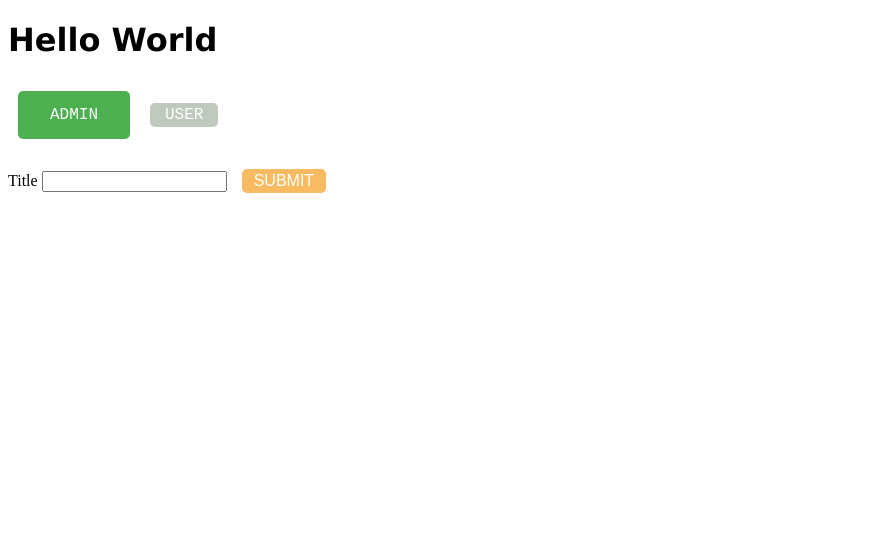
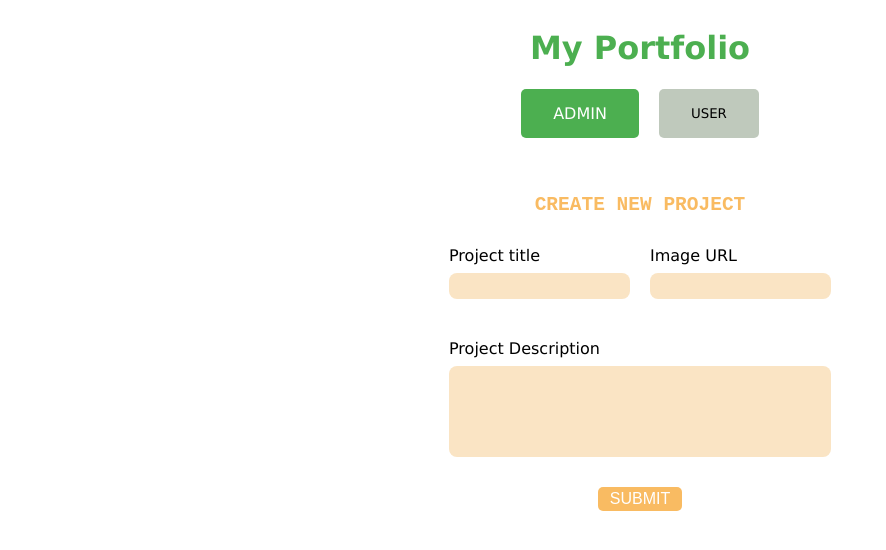
Before and after one commit to CodeOp-tech/vue-portfolio-activity-Martachis, a Vue app: page / in a window 1280 px wide. Shown: the top 550 px of the page, without its empty margins (0-886 px from the left). Built offline with nearby package versions, Linux system fonts and the light colour scheme.

Commit message:
Template y estilo de formulario aún no funciona

```diff
--- a/src/App.vue
+++ b/src/App.vue
@@ -1,8 +1,10 @@
 <template>
-  <div>
-    <h1>Hello World</h1>
-    <button @click="isAdmin = true" :class="{ 'color-admin-button': isAdmin === true}">ADMIN</button>
-    <button @click="isAdmin = false" :class="{ 'color-user-button': isAdmin === false}">USER</button>
+  <div id="principal-content">
+    <h1>My Portfolio</h1>
+    <div class="button-container">
+      <button @click="isAdmin = true" :class="{ 'color-admin-button': isAdmin === true}">ADMIN</button>
+      <button @click="isAdmin = false" :class="{ 'color-user-button': isAdmin === false}">USER</button>
+    </div>
     <admin-view v-if="isAdmin" @createProject="addProject" />
     <user-view v-else />
 
@@ -35,5 +37,53 @@ export default {
 </script>
 
 <style scoped>
-  @import './styles.css';
+  .color-user-button,
+.color-admin-button{
+    background-color: #4CAF50;
+    border-radius: 5px;
+    color: white;
+    padding: 15px 32px;
+    text-align: center;
+    text-decoration: none;
+    display: inline-block;
+    font-size: 16px;
+
+  }
+
+  .color-admin-button {
+    border: none;
+  }
+
+  button {
+    margin: 10px;
+    margin-bottom: 30px;
+    border: none;
+    background-color: #BFC9BC;
+    padding: 2px 32px;
+    border-radius: 5px;
+    font-family: 'Lucida Sans';
+  }
+
+  h1 {
+    font-family: 'Lucida Sans';
+    color: #4CAF50;
+  }
+
+  #principal-content{
+    display: flex;
+    flex-direction: column;
+    align-items: center;
+    height: 100vh;
+    font-family: 'Lucida Sans';
+  }
+
+  .button-container {
+    display: flex;
+    justify-content: center;
+    margin-bottom: 40px;
+  }
+
+  .button-container button {
+    margin: 0 10px;
+  }
 </style>
--- a/src/components/AdminView.vue
+++ b/src/components/AdminView.vue
@@ -1,12 +1,35 @@
 <template>
   <div>
-    Title
-    <input v-model="title" />
-    <button @click="handleSubmit">SUBMIT</button>
+    <h2>CREATE NEW PROJECT</h2>
+    <form>
+        <div class="title-url-fields">
+
+          <div class="text-field">
+            <label htmlForm="project-title">Project title</label>
+            <input id="project-title" type="text" name="project-title" v-model="title" />
+          </div>
+
+          <div class="text-field">
+            <label htmlForm="project-url">Image URL</label>
+            <input id="project-url" type="url" name="project-url" v-model="image" />
+          </div>
+
+        </div>
+        <div class="text-field">
+            <label htmlForm="project-decription">Project Description</label>
+            <input id="project-decription" type="text" name="project-decription" v-model="description" />
+        </div>
+        <div class="button-cointainer">
+          <button type="submit" @click="handleSubmit">SUBMIT</button>
+        </div>
+    </form>
   </div>
 </template>
 
 <script>
+
+
+
 export default {
   name: "AdminView",
   data() {
@@ -28,7 +51,15 @@ export default {
 };
 </script>
 
-<style>
+
+
+<style scoped>
+
+.button-cointainer{
+  justify-content: center;
+  display: flex;
+}
+
 button {
   background-color: #F9BB62;
   border-radius: 5px;
@@ -39,6 +70,49 @@ button {
   display: inline-block;
   font-size: 16px;
   border: none;
-  margin-left: 15px;
+  display: flex;
+  margin-top: 30px;
+  cursor: pointer;
 }
+
+button:hover{
+  background-color: #eed8bc;
+}
+
+button:active{
+  background-color: #9f5f05;
+}
+
+h2{
+  font-family: monospace;
+  display: flex;
+  align-items: center;
+  justify-content: center;
+  color: #F9BB62;
+  margin-bottom: 30px;
+}
+
+.text-field{
+  display: flex;
+  flex-direction: column;
+  gap: 8px;
+  font-family: 'Lucida Sans';
+}
+.title-url-fields {
+  display: flex;
+  margin-bottom: 40px;
+  gap: 20px;
+}
+
+#project-decription{
+  height: 80px;
+}
+
+input {
+  border: none;
+  background-color: rgb(250, 228, 196);
+  border-radius: 8px;
+  padding-top: 10px;
+}
+
 </style>
--- a/src/styles.css
+++ /dev/null
@@ -1,30 +0,0 @@
-.color-user-button,
-.color-admin-button{
-    background-color: #4CAF50;
-    border-radius: 5px;
-    color: white;
-    padding: 15px 32px;
-    text-align: center;
-    text-decoration: none;
-    display: inline-block;
-    font-size: 16px;
-
-  }
-
-  .color-admin-button {
-    border: none;
-  }
-
-  button {
-    margin: 10px;
-    margin-bottom: 30px;
-    border: none;
-    background-color: #BFC9BC;
-    padding: 3px 15px;
-    border-radius: 5px;
-    font-family: monospace;
-  }
-
-  h1 {
-    font-family: 'Lucida Sans';
-  }
```
